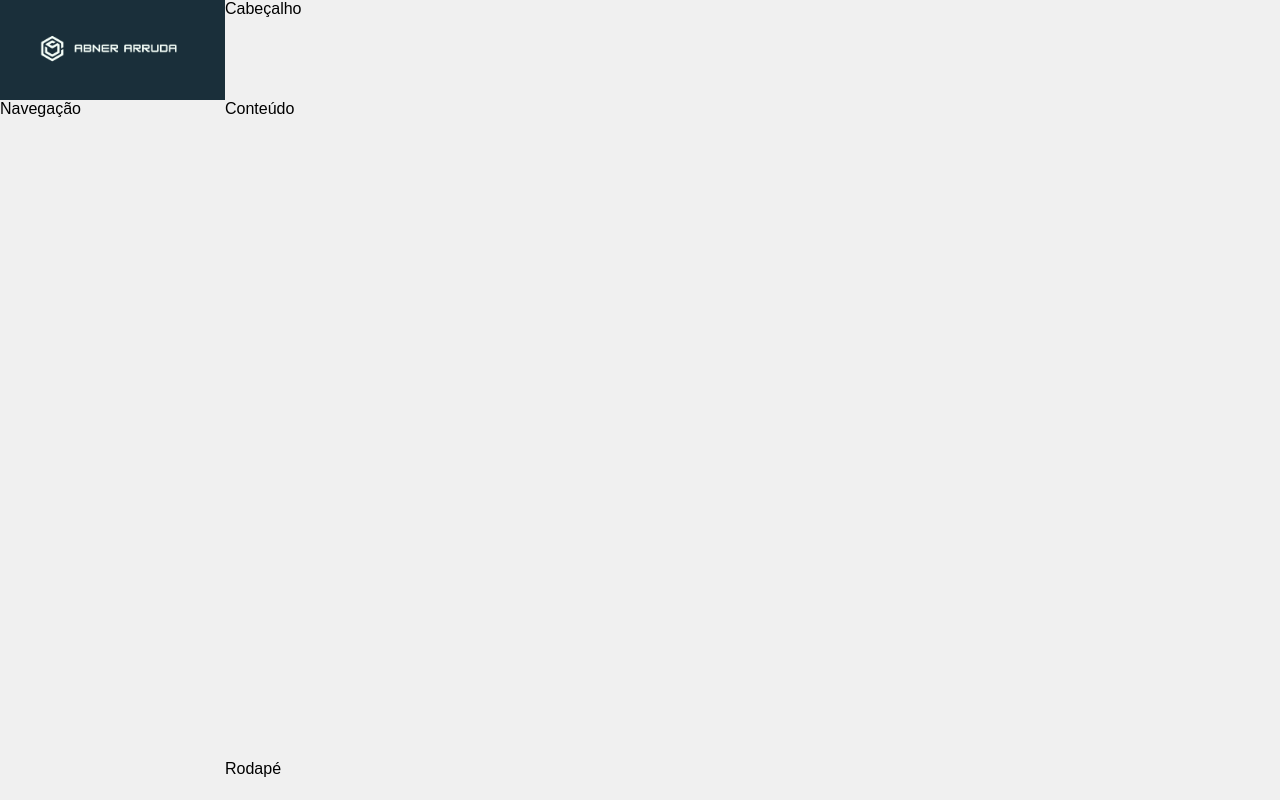
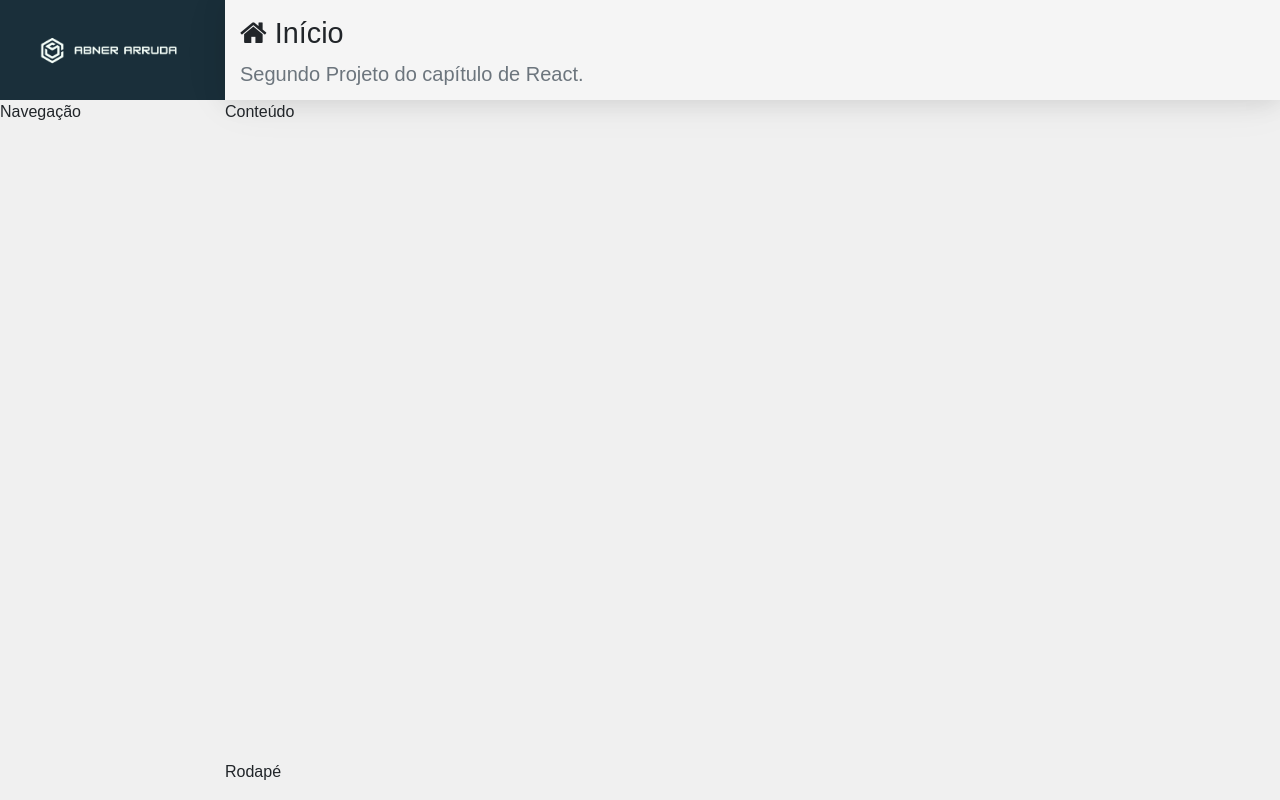
Before and after one commit to ArrudaAbner/user-register, a React (Create React App) app in the folder front-end/: page / in a window 1280 px wide. Built offline with nearby package versions, Linux system fonts and the light colour scheme.

Commit message:
frontend
header component

```diff
--- a/front-end/src/components/template/Header.css
+++ b/front-end/src/components/template/Header.css
@@ -0,0 +1,11 @@
+header.header {
+  background-color: #f5f5f5;
+  padding: 0px 15px;
+  overflow: hidden;
+  white-space: nowrap;
+  box-shadow: var(--shadow);
+}
+
+header.header h1 {
+    font-size: 1.8rem;
+}
--- a/front-end/src/components/template/Header.jsx
+++ b/front-end/src/components/template/Header.jsx
@@ -4,8 +4,11 @@
 
 export default (props) => {
   return (
-    <header className="header">
-        Cabeçalho
+    <header className="header d-none d-sm-flex flex-column">
+      <h1 className="mt-3">
+        <i className={`fa fa-${props.icon}`}></i> {props.title}
+      </h1>
+      <p className="lead text-muted">{props.subtitle}</p>
     </header>
   );
 };
--- a/front-end/src/components/template/Main.jsx
+++ b/front-end/src/components/template/Main.jsx
@@ -6,7 +6,7 @@
 export default (props) => {
   return (
     <React.Fragment>
-      <Header />
+      <Header {...props} />
 
       <main className="content">Conteúdo</main>
     </React.Fragment>
--- a/front-end/src/main/App.jsx
+++ b/front-end/src/main/App.jsx
@@ -1,4 +1,6 @@
 /* eslint-disable import/no-anonymous-default-export */
+import "bootstrap/dist/css/bootstrap.min.css";
+import "font-awesome/css/font-awesome.min.css";
 import "./App.css";
 import React from "react";
 
@@ -12,7 +14,11 @@
     <div className="app">
       <Logo />
       <Nav />
-      <Main />
+      <Main
+        icon="home"
+        title="Início"
+        subtitle="Segundo Projeto do capítulo de React."
+      />
       <Footer />
     </div>
   );
```
